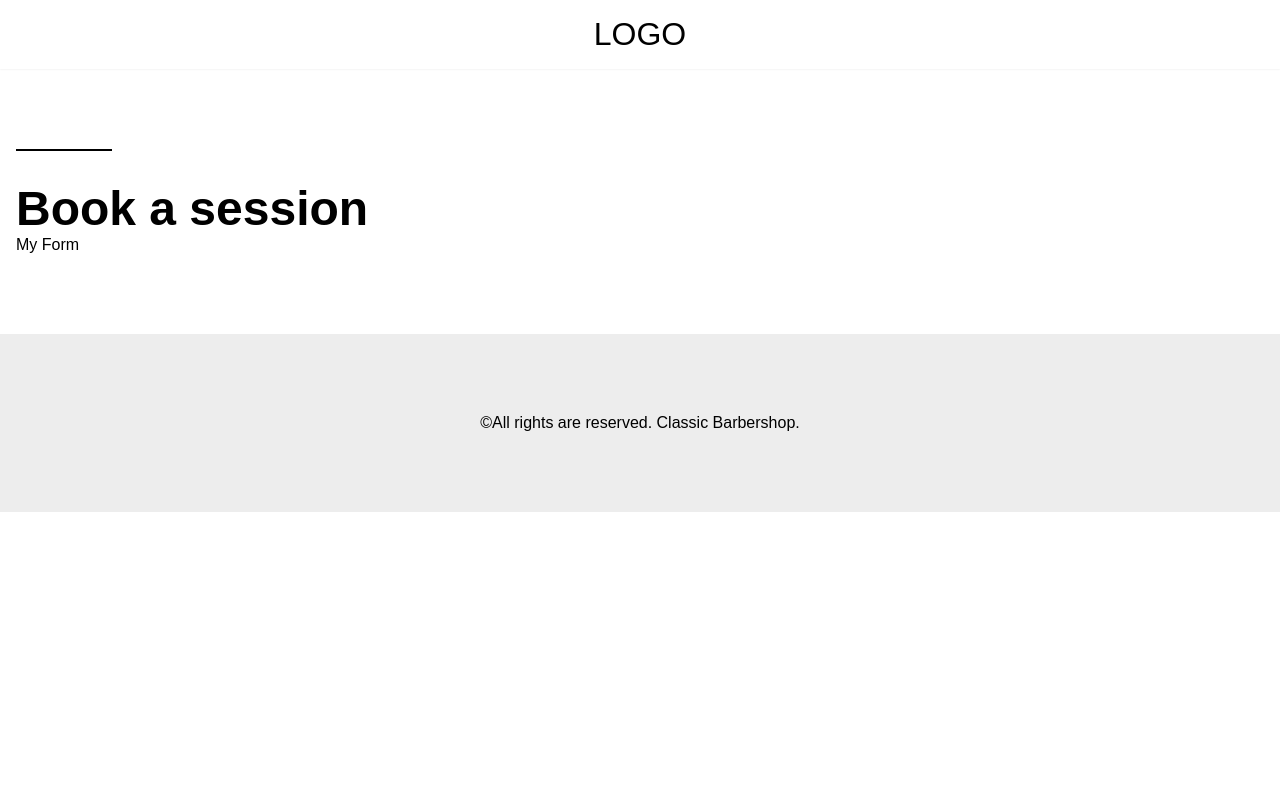
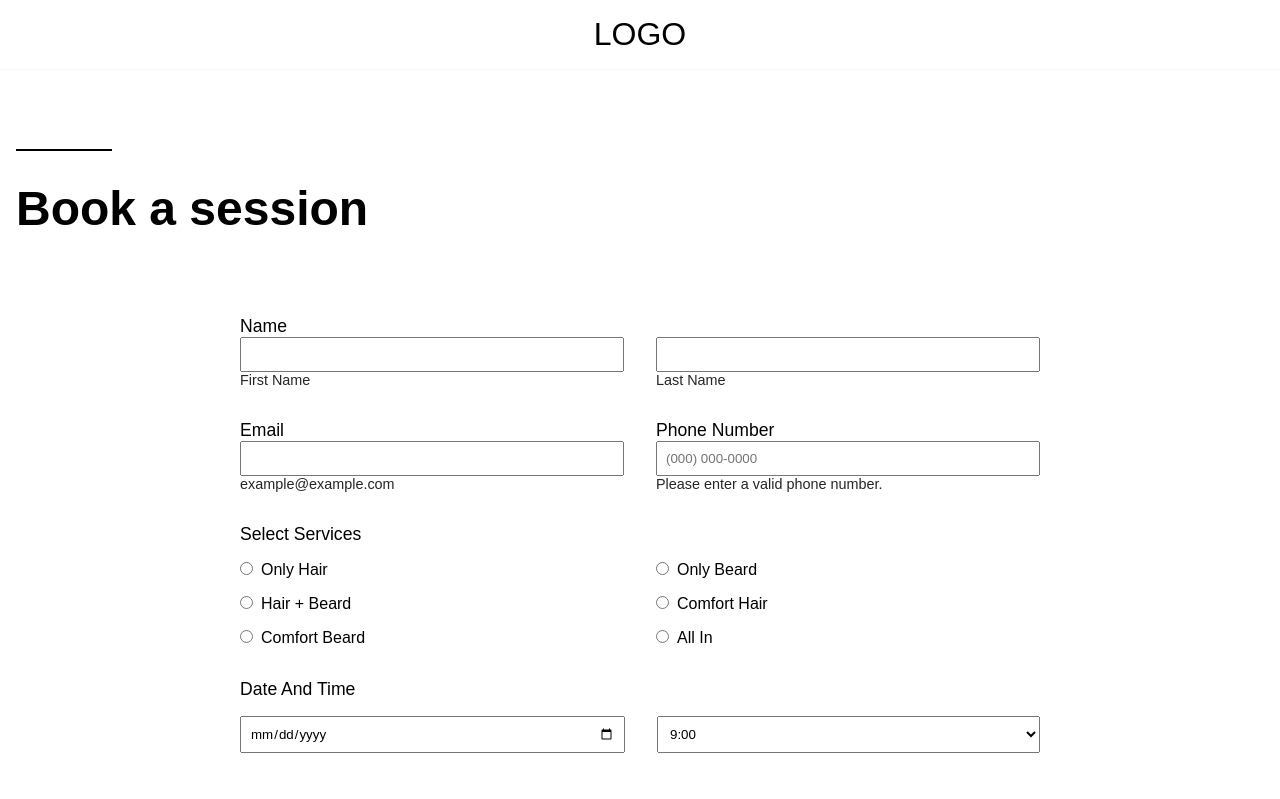
Before and after one commit to pkorneev/Barbershop-commerce, a React (Vite) app: page /reservation in a window 1280 px wide. Shown: the top 799 px of the page. Built offline with nearby package versions, Linux system fonts and the light colour scheme.

Commit message:
form done, logic needed, popup TODO

```diff
--- a/src/components/reservation/Form.jsx
+++ b/src/components/reservation/Form.jsx
@@ -1,5 +1,81 @@
 import styles from "./Form.module.css";
+import { motion } from "framer-motion";
 const Form = () => {
-  return <div>My Form</div>;
+  return (
+    <motion.form
+      initial={{ opacity: 0, x: -50 }}
+      animate={{ opacity: 1, x: 0 }}
+      className={styles.form}
+    >
+      <div className={styles.nameEmailPhone}>
+        <label htmlFor="name">Name</label>
+        <div className={styles.name}>
+          <div className={styles.firstName}>
+            <input type="text" id="name" />
+            <p>First Name</p>
+          </div>
+          <div className={styles.lastName}>
+            <input type="text" />
+            <p>Last Name</p>
+          </div>
+        </div>
+        <div className={styles.emailPhone}>
+          <div className={styles.email}>
+            <label htmlFor="email">Email</label>
+            <input type="text" id="email" />
+            <p>example@example.com</p>
+          </div>
+          <div className={styles.phone}>
+            <label htmlFor="phone">Phone Number</label>
+            <input type="text" id="phone" placeholder="(000) 000-0000" />
+            <p>Please enter a valid phone number.</p>
+          </div>
+        </div>
+      </div>
+      <p className={styles.labelServices}>Select Services</p>
+      <div className={styles.services}>
+        <div>
+          <input type="radio" id="hair" name="service" />
+          <label htmlFor="hair">Only Hair</label>
+        </div>
+        <div>
+          <input type="radio" id="beard" name="service" />
+          <label htmlFor="beard">Only Beard</label>
+        </div>
+        <div>
+          <input type="radio" id="hairBeard" name="service" />
+          <label htmlFor="hairBeard">Hair + Beard</label>
+        </div>
+        <div>
+          <input type="radio" id="comfortHair" name="service" />
+          <label htmlFor="comfortHair">Comfort Hair</label>
+        </div>
+        <div>
+          <input type="radio" id="comfortBeard" name="service" />
+          <label htmlFor="comfortBeard">Comfort Beard</label>
+        </div>
+        <div>
+          <input type="radio" id="allIn" name="service" />
+          <label htmlFor="allIn">All In</label>
+        </div>
+      </div>
+      <p className={styles.dateAndTime}>Date And Time</p>
+      <div className={styles.dateTime}>
+        <input type="date" className={styles.date} />
+        <select name="" id="" className={styles.time}>
+          <option value="9:00">9:00</option>
+          <option value="10:00">10:00</option>
+          <option value="11:00">11:00</option>
+          <option value="12:00">12:00</option>
+          <option value="13:00">13:00</option>
+          <option value="14:00">14:00</option>
+          <option value="15:00">15:00</option>
+        </select>
+      </div>
+      <button type="submit" className={styles.submitBtn}>
+        Submit
+      </button>
+    </motion.form>
+  );
 };
 export default Form;
--- a/src/components/reservation/Form.module.css
+++ b/src/components/reservation/Form.module.css
@@ -0,0 +1,86 @@
+.form{
+
+    width: 100%;
+    max-width: 800px;
+    margin: 0 auto;
+    margin-top: var(--marginInsideSections);
+    display: flex;
+    flex-direction: column;
+}
+.nameEmailPhone{
+    display: flex;
+    flex-direction: column;
+
+}
+.name{
+    display: flex;
+    width: 100%;
+    gap: 2rem;
+}
+.firstName, .lastName{
+    flex: 1;
+}
+.firstName input, .lastName input{
+    padding: .5rem;
+}
+.nameEmailPhone label{
+    display: block;
+    font-size: 1.1rem;
+}
+.nameEmailPhone p{
+    font-size: 0.9rem;
+    color: #252525;
+}
+.nameEmailPhone input{
+    width: 100%;
+}
+.emailPhone{
+    margin-top: 2rem;
+    display: flex;
+    gap: 2rem;
+}
+.email, .phone{
+    flex: 1;
+}
+.email input, .phone input{
+    padding: .5rem;
+}
+
+.labelServices, .dateAndTime{
+    margin-top: 2rem;
+    display: block;
+    font-size: 1.1rem;
+}
+.services{
+    margin-top: 1rem;
+    display: grid;
+    grid-template-columns: repeat(2, 1fr);
+    column-gap: 2rem;
+    row-gap: 1rem;
+}
+.services label{
+    margin-left: .5rem;
+}
+.dateTime{
+    margin-top: 1rem;
+    display: flex;
+    gap: 2rem;
+}
+.date, .time{
+    flex: 1;
+    padding: .5rem;
+}
+
+.submitBtn{
+    margin-top: 3rem;
+    align-self: center;
+    padding: .75rem 2.5rem;
+    background-color: rgb(30, 151, 24);
+    border: none;
+    color: white;
+    font-size: 1.1rem;
+    cursor: pointer;
+}
+.submitBtn:active{
+    background-color: #373f39;
+}
```
